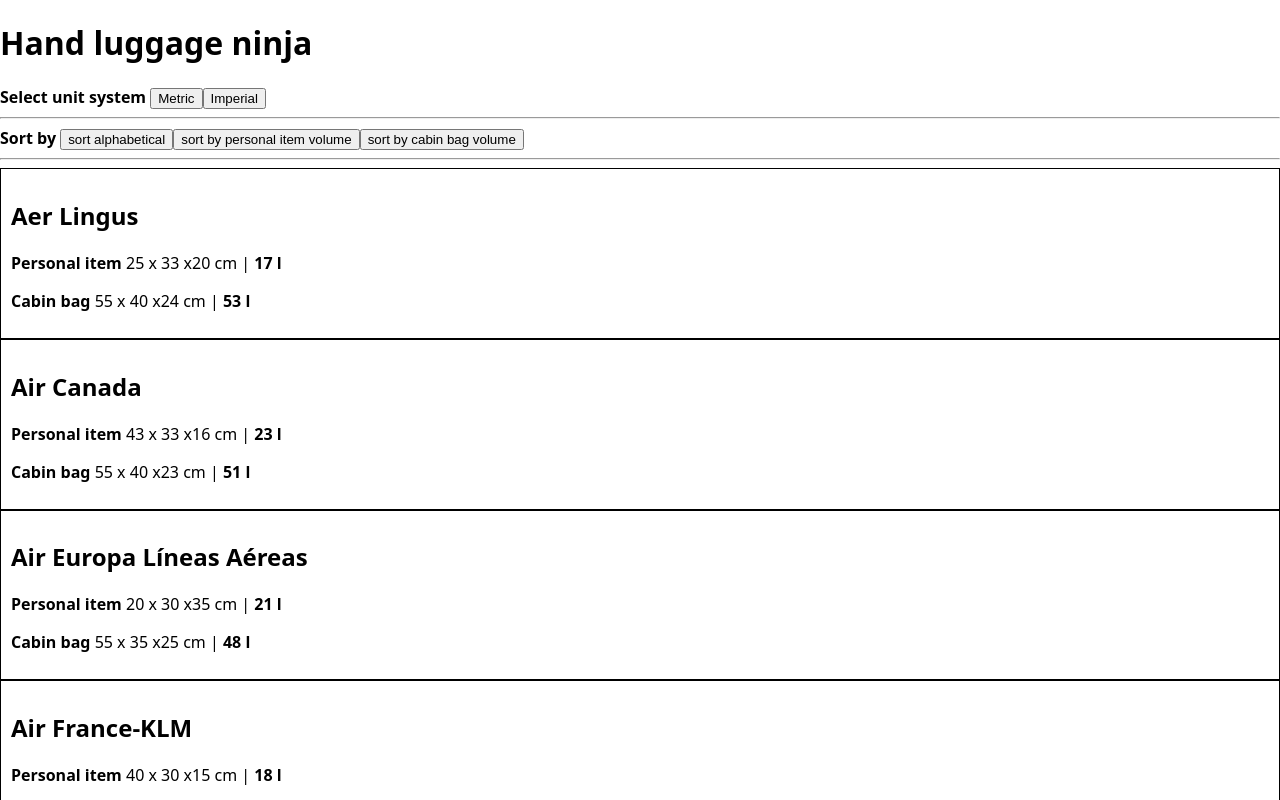
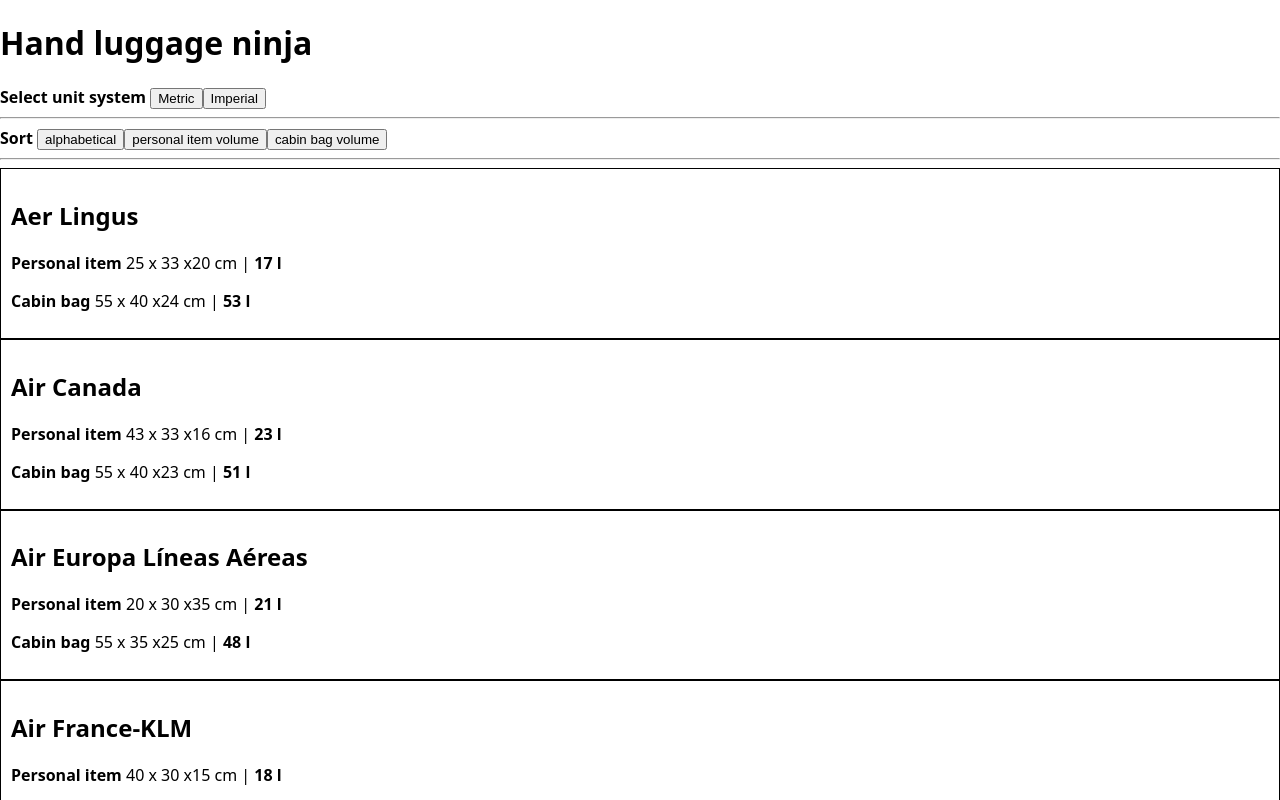
Before and after one commit to makitango/hand-luggage-ninja, a Next.js app: page / in a window 1280 px wide. Shown: the top 800 px of the page. Built offline with nearby package versions, Linux system fonts and the light colour scheme.

Commit message:
minor typo fixes

```diff
--- a/pages/index.js
+++ b/pages/index.js
@@ -51,17 +51,13 @@
       <button onClick={() => setMetricSystem(false)}>Imperial</button>
 
       <hr />
-      <strong>Sort by </strong>
+      <strong>Sort </strong>
 
-      <button onClick={() => setSorting("alphabetical")}>
-        sort alphabetical
+      <button onClick={() => setSorting("alphabetical")}>alphabetical</button>
+      <button onClick={() => setSorting("personalItem")}>
+        personal item volume
       </button>
-      <button onClick={() => setSorting("personalItem")}>
-        sort by personal item volume
-      </button>
-      <button onClick={() => setSorting("cabinBag")}>
-        sort by cabin bag volume
-      </button>
+      <button onClick={() => setSorting("cabinBag")}>cabin bag volume</button>
 
       <hr />
 
```
